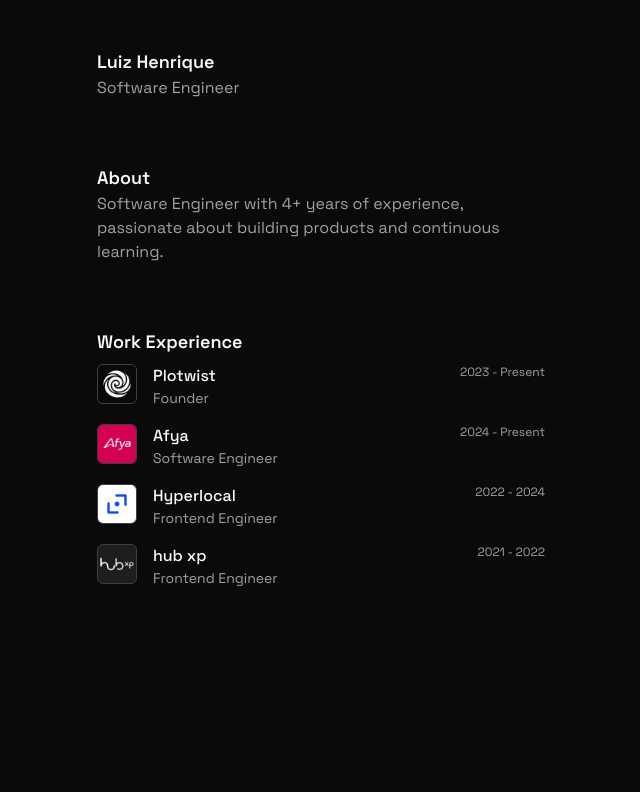
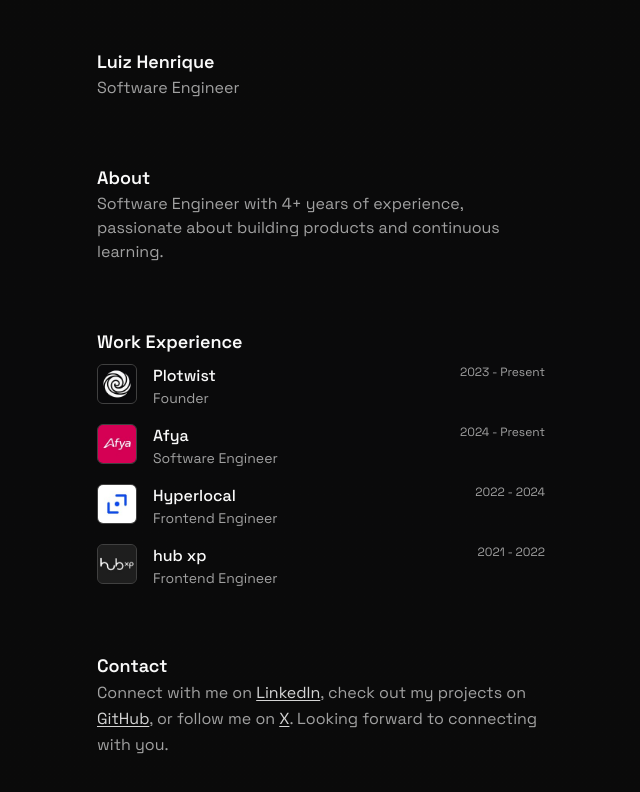
Before and after one commit to lui7henrique/web-portfolio, a Next.js app: page / in a window 1280 px wide. Shown: the top 792 px of the page, without its empty margins (319-959 px from the left). Built offline with nearby package versions, Linux system fonts and the light colour scheme.

Commit message:
feat: add contact section with social media links

```diff
--- a/src/app/layout.tsx
+++ b/src/app/layout.tsx
@@ -22,7 +22,9 @@
 }>) {
 	return (
 		<html lang="en" className={spaceGrotesk.variable}>
-			<body className="bg-neutral-950 text-neutral-50">{children}</body>
+			<body className="bg-neutral-950 text-neutral-50 min-h-screen bg-gradient-to-b from-neutral-950 via-[#0a0a0b] to-neutral-950">
+				{children}
+			</body>
 		</html>
 	);
 }
--- a/src/app/page.tsx
+++ b/src/app/page.tsx
@@ -94,6 +94,45 @@
 						))}
 					</div>
 				</section>
+
+				<section id="contact">
+					<BlurFade delay={2.9}>
+						<h2 className="text-lg font-semibold">Contact</h2>
+					</BlurFade>
+
+					<BlurFade delay={3.2}>
+						<p className="text-neutral-400 leading-relaxed">
+							Connect with me on{" "}
+							<Link
+								href="https://www.linkedin.com/in/luiz-henrique7/"
+								target="_blank"
+								rel="noopener noreferrer"
+								className="text-neutral-300 hover:text-white transition-colors underline underline-offset-2"
+							>
+								LinkedIn
+							</Link>
+							, check out my projects on{" "}
+							<Link
+								href="https://github.com/lui7henrique"
+								target="_blank"
+								rel="noopener noreferrer"
+								className="text-neutral-300 hover:text-white transition-colors underline underline-offset-2"
+							>
+								GitHub
+							</Link>
+							, or follow me on{" "}
+							<Link
+								href="https://x.com/lui7henrique"
+								target="_blank"
+								rel="noopener noreferrer"
+								className="text-neutral-300 hover:text-white transition-colors underline underline-offset-2"
+							>
+								X
+							</Link>
+							. Looking forward to connecting with you.
+						</p>
+					</BlurFade>
+				</section>
 			</div>
 		</main>
 	);
```
